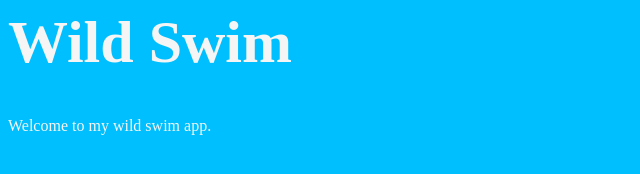
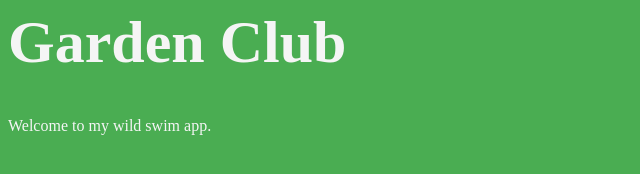
Before and after one commit to Jpetz81/Wild_Swim, a plain HTML site: page index.html in a window 1280 px wide. Shown: the whole page, without its empty margins (0-640 px from the left). Drawn offline with Linux system fonts and the light colour scheme.

Commit message:
renamed and changed colour

```diff
--- a/index.html
+++ b/index.html
@@ -5,7 +5,7 @@
     <body>
         <main>
             <h1>
-                Wild Swim
+                Garden Club
             </h1>
             <p>
                 Welcome to my wild swim app.
--- a/style.css
+++ b/style.css
@@ -1,5 +1,5 @@
 body {
-    background-color: deepskyblue;
+    background-color: #4AAD52;
     color: whitesmoke;
 }
 
```
